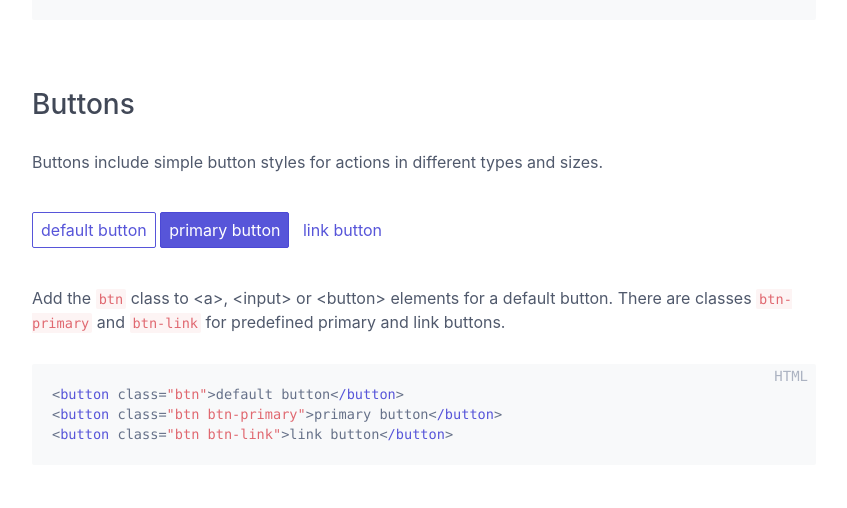
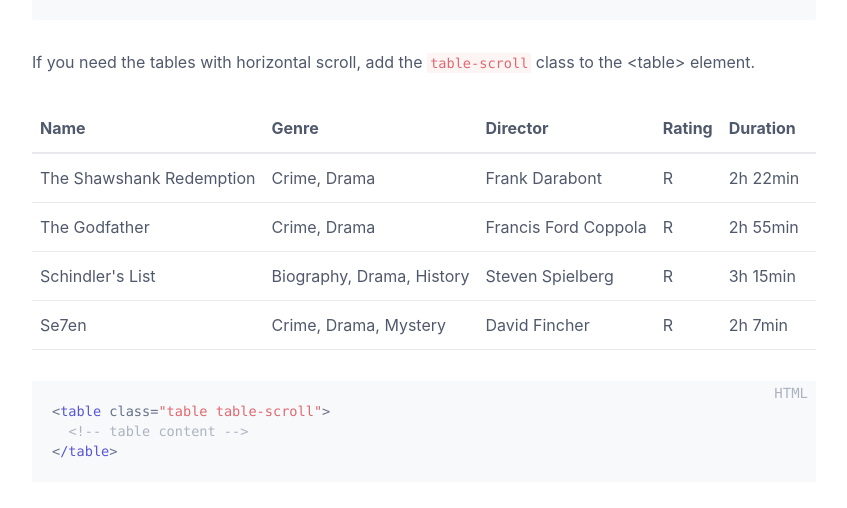
Before and after one commit to spectre-org/spectre-css, a website: page docs/elements.html in a window 1280 px wide. Shown: the part 5344-5852 px from the top of the page, without its empty margins (296-1143 px from the left). Drawn offline with nearby package versions, Linux system fonts and the light colour scheme; files that its build step writes are made by us from their sources.

Commit message:
Add Table with horizontal scroll support #333

```diff
--- a/docs/elements.html
+++ b/docs/elements.html
@@ -602,6 +602,63 @@
 &lt;<span class="tag">/table</span>&gt;
 </code></pre>
 
+        <div class="docs-note">
+          <p>If you need the tables with horizontal scroll, add the <code>table-scroll</code> class to the &lt;table&gt; element. </p>
+        </div>
+
+        <table class="table table-scroll">
+          <thead>
+            <tr>
+              <th>Name</th>
+              <th>Genre</th>
+              <th>Director</th>
+              <th>Rating</th>
+              <th>Duration</th>
+              <th>Release date</th>
+            </tr>
+          </thead>
+          <tbody>
+            <tr>
+              <td>The Shawshank Redemption</td>
+              <td>Crime, Drama</td>
+              <td>Frank Darabont</td>
+              <td>R</td>
+              <td>2h 22min</td>
+              <td>14 October 1994</td>
+            </tr>
+            <tr>
+              <td>The Godfather</td>
+              <td>Crime, Drama</td>
+              <td>Francis Ford Coppola</td>
+              <td>R</td>
+              <td>2h 55min</td>
+              <td>24 March 1972</td>
+            </tr>
+            <tr>
+              <td>Schindler's List</td>
+              <td>Biography, Drama, History</td>
+              <td>Steven Spielberg</td>
+              <td>R</td>
+              <td>3h 15min</td>
+              <td>4 February 1994</td>
+            </tr>
+            <tr>
+              <td>Se7en</td>
+              <td>Crime, Drama, Mystery</td>
+              <td>David Fincher</td>
+              <td>R</td>
+              <td>2h 7min</td>
+              <td>22 September 1995</td>
+            </tr>
+          </tbody>
+        </table>
+
+<!-- tables -->
+<pre class="code" data-lang="HTML"><code>&lt;<span class="tag">table</span> <span class="atn">class</span>=<span class="atv">&quot;table table-scroll&quot;</span>&gt;
+  <span class="com">&lt;!-- table content --&gt;</span>
+&lt;<span class="tag">/table</span>&gt;
+</code></pre>
+
       </div>
 
       <div id="buttons" class="container">
--- a/src/_tables.scss
+++ b/src/_tables.scss
@@ -13,16 +13,6 @@
     }
   }
 
-  &.table-hover {
-    tbody {
-      tr {
-        &:hover {
-          background: $bg-color-dark;
-        }
-      }
-    }
-  }
-
   &,
   &.table-striped {
     tbody {
@@ -34,6 +24,24 @@
     }
   }
 
+  &.table-hover {
+    tbody {
+      tr {
+        &:hover {
+          background: $bg-color-dark;
+        }
+      }
+    }
+  }
+
+  // Tables with horizontal scrollbar
+  &.table-scroll {
+    display: block;
+    overflow-x: auto;
+    padding-bottom: .75rem;
+    white-space: nowrap;
+  }
+
   td,
   th {
     border-bottom: $border-width solid $border-color;
```
Also changed, not shown: docs/dist/spectre.css, docs/dist/spectre.min.css.
